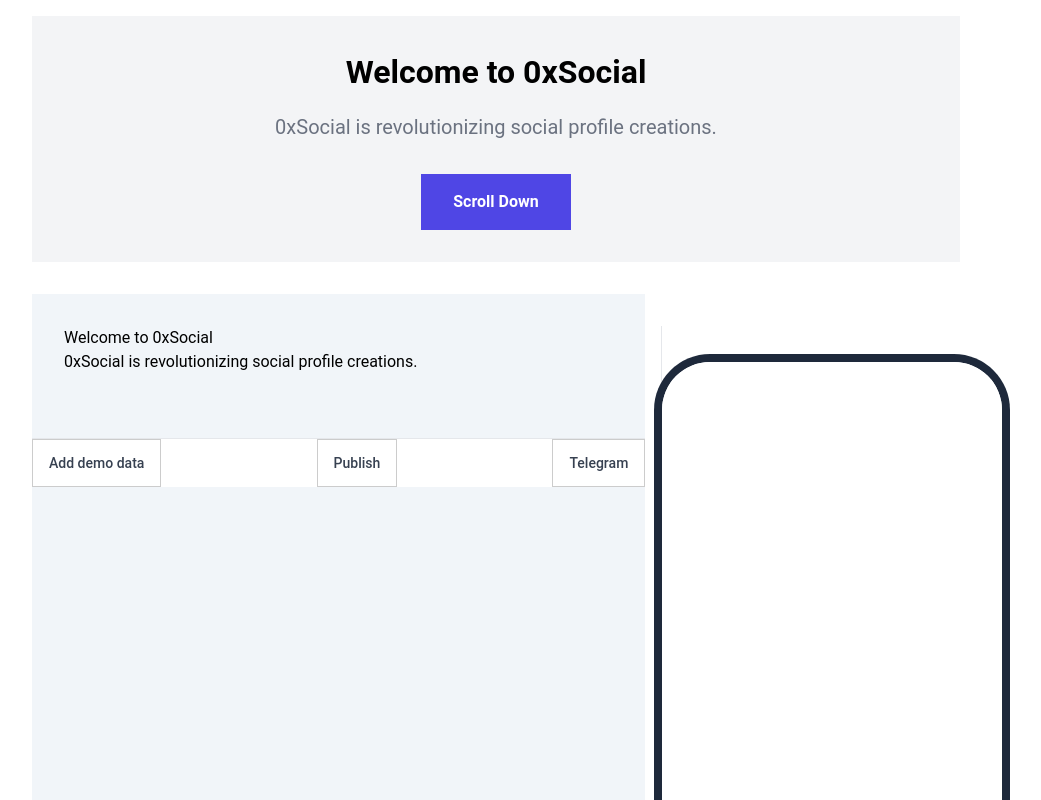
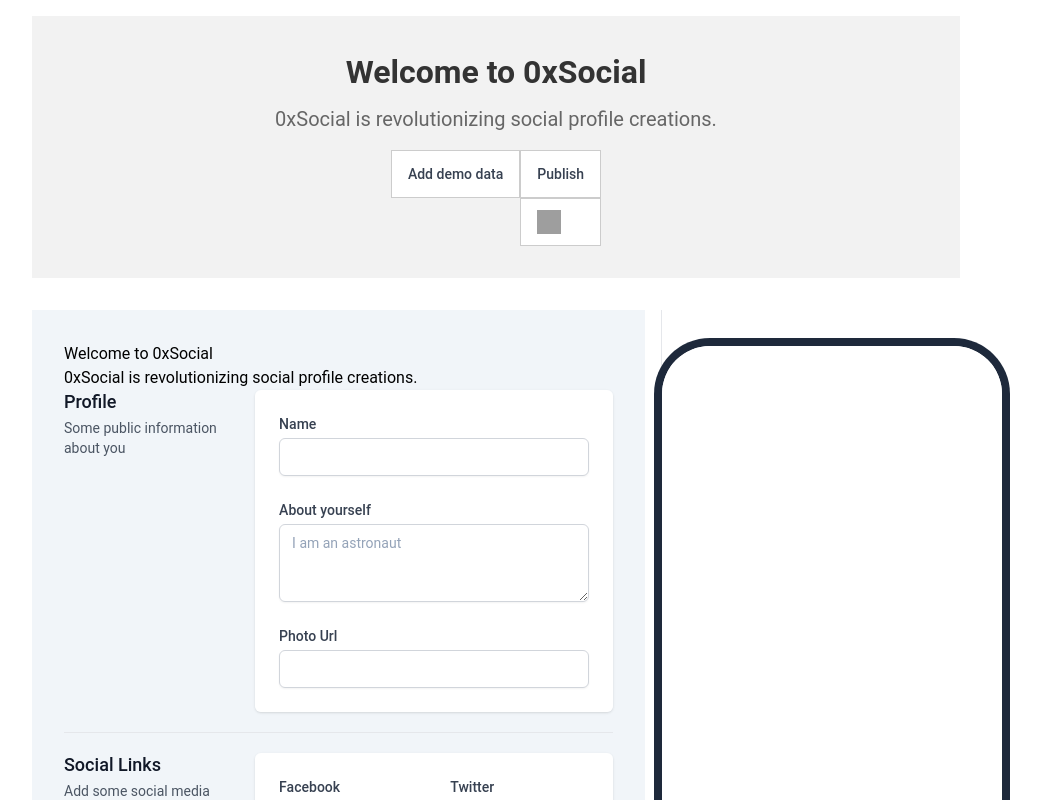
Before and after one commit to Cname84/onelink, a Nuxt app: page / in a window 1280 px wide. Shown: the top 800 px of the page, without its empty margins (144-1185 px from the left). Built offline with nearby package versions, Linux system fonts and the light colour scheme; grey boxes are pictures that could not be loaded.

Commit message:
Update index.vue

```diff
--- a/pages/index.vue
+++ b/pages/index.vue
@@ -3,7 +3,19 @@
     <div class="hero">
       <h1 class="hero-title">Welcome to 0xSocial</h1>
       <p class="hero-subtitle">0xSocial is revolutionizing social profile creations.</p>
-      <button class="scroll-button" @click="scrollToContent">Scroll Down</button>
+      <div class="hero-buttons">
+        <button @click="prefillDemoData" class="button">
+          Add demo data
+        </button>
+        <div>
+          <button v-if="clipboardSupported" @click="publish" class="button">
+            Publish
+          </button>
+          <a href="https://t.me/OxSocial" target="_blank" class="button">
+            <img src="https://e1.pxfuel.com/desktop-wallpaper/700/536/desktop-wallpaper-telegram-logo-png-transparent-telegram-logo-png-telegram-icon.jpg" alt="Telegram" class="social-icon" />
+          </a>
+        </div>
+      </div>
     </div>
     <div class="grid grid-cols-3 divide-x">
       <div class="col-span-2 flex flex-col bg-slate-100">
@@ -11,13 +23,38 @@
           <h1>Welcome to 0xSocial</h1>
           <p>0xSocial is revolutionizing social profile creations.</p>
 
-          <!-- Rest of the code -->
-
+          <app-form-profile
+            v-model:name="data.n"
+            v-model:desc="data.d"
+            v-model:image="data.i"
+          />
+          <app-form-hr />
+          <app-form-social-links
+            v-model:facebook="data.f"
+            v-model:twitter="data.t"
+            v-model:instagram="data.ig"
+            v-model:github="data.gh"
+            v-model:telegram="data.tg"
+            v-model:linkedin="data.l"
+            v-model:email="data.e"
+            v-model:whatsapp="data.w"
+            v-model:youtube="data.y"
+          />
+          <app-form-hr />
+          <app-form-links v-model="data.ls" />
         </div>
-        <div class="border-t bg-white flex items-center justify-between top-buttons">
-          <button @click="prefillDemoData" class="button">Add demo data</button>
-          <button v-if="clipboardSupported" @click="publish" class="button">Publish</button>
-          <a href="https://t.me/OxSocial" target="_blank" class="button">Telegram</a>
+        <div class="border-t bg-white flex items-center justify-between">
+          <button @click="prefillDemoData" class="button">
+            Add demo data
+          </button>
+          <div>
+            <button v-if="clipboardSupported" @click="publish" class="button">
+              Publish
+            </button>
+            <a href="https://t.me/OxSocial" target="_blank" class="button">
+              <img src="telegram.png" alt="Telegram" class="social-icon" />
+            </a>
+          </div>
         </div>
       </div>
       <app-form-preview :data="data" />
@@ -52,7 +89,8 @@ const prefillDemoData = () => {
   data.value = {
     n: "Elon Musk",
     d: "I’m Elon Musk, the richest person on earth. Also a pro memer.",
-    i: "https://c.ndtvimg.com/2023-01/e3p66s1o_elon-musk-afp-650_650x400_26_January_23.jpg?im=Resize=(1230,900)",
+    i:
+      "https://c.ndtvimg.com/2023-01/e3p66s1o_elon-musk-afp-650_650x400_26_January_23.jpg?im=Resize=(1230,900)",
     f: "https://www.facebook.com/john_snow",
     t: "https://twitter.com/john_snow",
     ig: "https://www.instagram.com/john_snow",
@@ -102,16 +140,6 @@ const publish = () => {
     });
   }
 };
-
-const scrollToContent = () => {
-  const contentElement = document.querySelector(".grid");
-  if (contentElement) {
-    window.scrollTo({
-      top: contentElement.offsetTop,
-      behavior: "smooth",
-    });
-  }
-};
 </script>
 
 <style scoped>
@@ -125,46 +153,28 @@ const scrollToContent = () => {
 }
 
 .hero {
-  background-color: #f3f4f6;
+  background-color: #f2f2f2;
   padding: 2rem;
+  margin-bottom: 2rem;
   text-align: center;
 }
 
 .hero-title {
   font-size: 2rem;
   font-weight: bold;
-  margin-bottom: 1rem;
+  color: #333;
+  margin-bottom: 0.5rem;
 }
 
 .hero-subtitle {
   font-size: 1.25rem;
-  color: #6b7280;
+  color: #666;
 }
 
-.scroll-button {
-  margin-top: 2rem;
-  background-color: #4f46e5;
-  color: #fff;
-  border: none;
-  padding: 1rem 2rem;
-  font-size: 1rem;
-  font-weight: bold;
-  cursor: pointer;
-  transition: background-color 0.3s;
-}
-
-.scroll-button:hover {
-  background-color: #4338ca;
-}
-
-.grid {
-  gap: 1rem;
-  flex-grow: 1;
-  margin-top: 2rem;
-}
-
-.top-buttons {
-  margin-top: 2rem;
+.hero-buttons {
+  display: flex;
+  justify-content: center;
+  margin-top: 1rem;
 }
 
 .button {
@@ -181,6 +191,16 @@ const scrollToContent = () => {
   cursor: pointer;
 }
 
+.social-icon {
+  width: 1.5rem;
+  height: 1.5rem;
+}
+
+.grid {
+  gap: 1rem;
+  flex-grow: 1;
+}
+
 .attribution {
   margin-top: auto;
   background-color: #fff;
```
